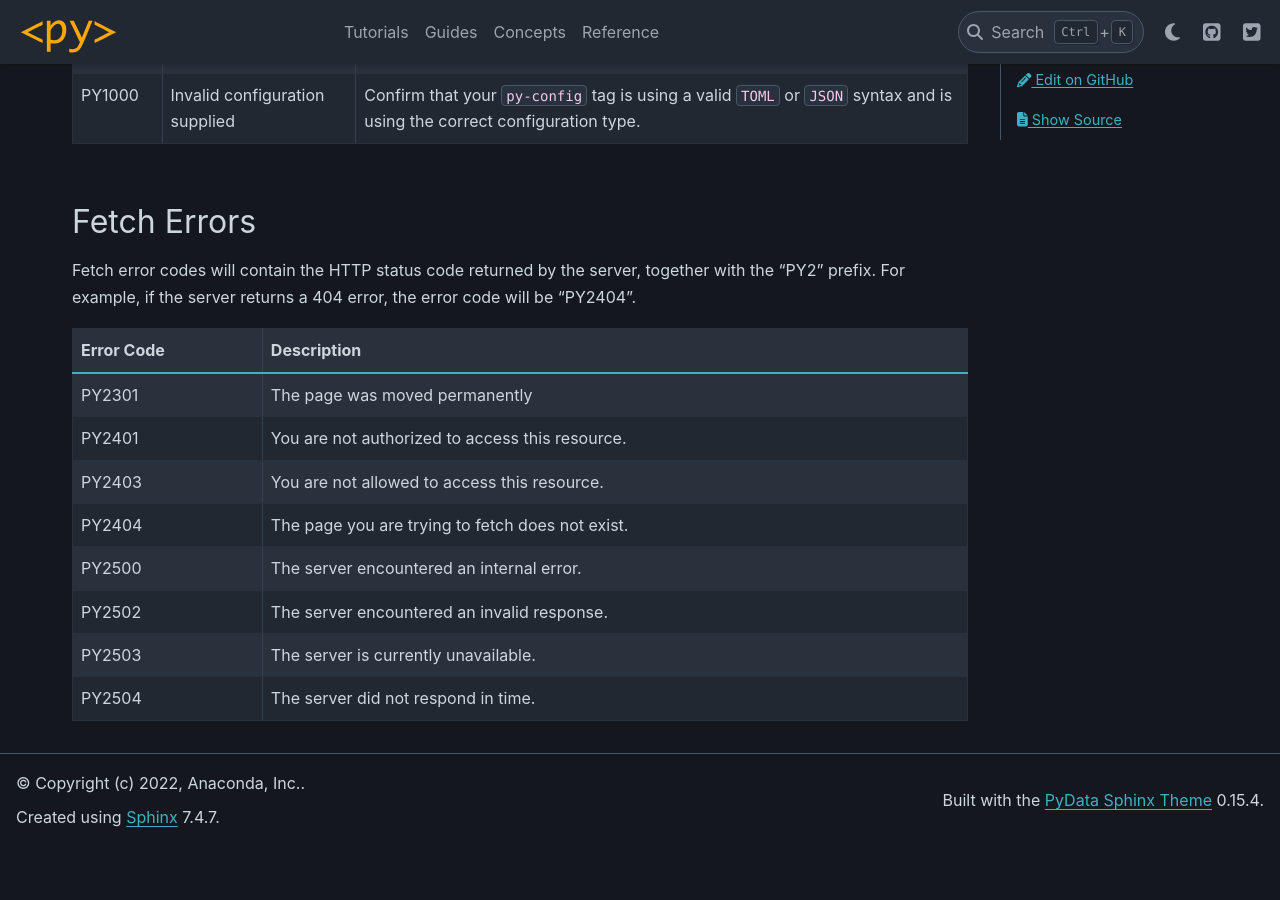
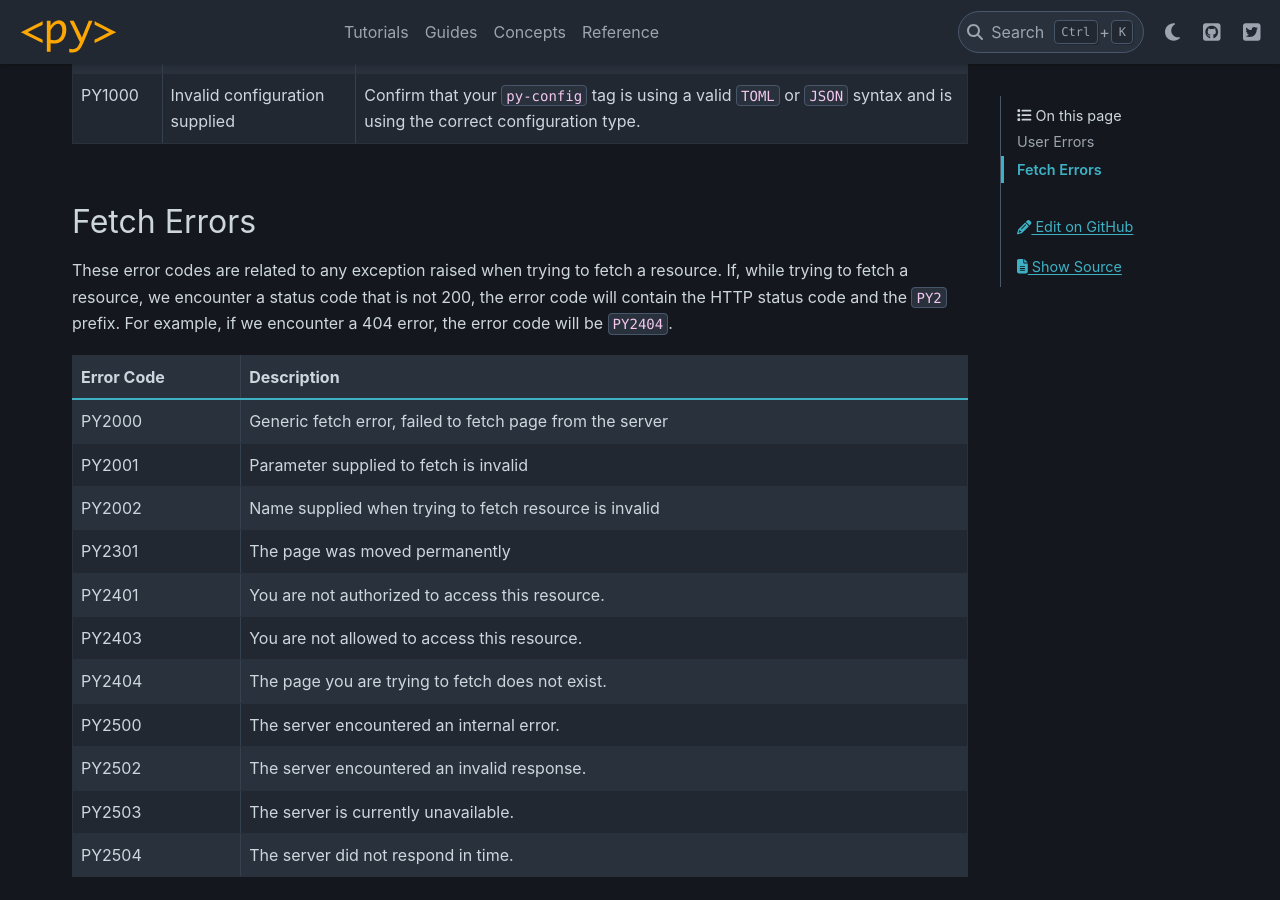
Before and after one commit to pyscript/pyscript, a Sphinx documentation site: the page built from docs/reference/exceptions.md, in a window 1280 px wide and 900 px high, scrolled down 454 px. Built offline with Sphinx 7.4.7 and the PyData theme 0.15.4, drawn with Linux system fonts in a browser that asks for light colours; before the commit the page ends 1301 px from its top, so only the background shows below that.

Commit message:
Remove p tags from banners, update docs

```diff
--- a/docs/reference/exceptions.md
+++ b/docs/reference/exceptions.md
@@ -5,24 +5,28 @@
 
 ## User Errors
 
-| Error code | Description | Recommendation |
-|------------|--------------------------------|----------------|
-| PY0001     | Feature is deprecated | Check the documentation for the feature you are using and see recommendations. |
+| Error code | Description                    | Recommendation     |
+|------------|--------------------------------|--------------------|
+| PY0001     | Feature is deprecated          | Check the documentation for the feature you are using and see recommendations. |
 | PY1000     | Invalid configuration supplied | Confirm that your `py-config` tag is using a valid `TOML` or `JSON` syntax and is using the correct configuration type. |
 
 
 
 ## Fetch Errors
 
-Fetch error codes will contain the HTTP status code returned by the server, together with the "PY2" prefix. For example, if the server returns a 404 error, the error code will be "PY2404".
+These error codes are related to any exception raised when trying to fetch a resource. If, while trying to fetch a resource, we encounter a status code that is not 200, the error code will contain the HTTP status code and the `PY2` prefix. For example, if we encounter a 404 error, the error code will be `PY2404`.
 
-| Error Code | Description |
-|------------|--------------------------------------------------|
-| PY2301     | The page was moved permanently |
-| PY2401     | You are not authorized to access this resource. |
-| PY2403     | You are not allowed to access this resource. |
-| PY2404     | The page you are trying to fetch does not exist. |
-| PY2500     | The server encountered an internal error. |
-| PY2502     | The server encountered an invalid response. |
-| PY2503     | The server is currently unavailable. |
-| PY2504     | The server did not respond in time. |
+
+| Error Code | Description                                                  |
+|------------|--------------------------------------------------------------|
+| PY2000     | Generic fetch error, failed to fetch page from the server    |
+| PY2001     | Parameter supplied to fetch is invalid                       |
+| PY2002     | Name supplied when trying to fetch resource is invalid       |
+| PY2301     | The page was moved permanently                               |
+| PY2401     | You are not authorized to access this resource.              |
+| PY2403     | You are not allowed to access this resource.                 |
+| PY2404     | The page you are trying to fetch does not exist.             |
+| PY2500     | The server encountered an internal error.                    |
+| PY2502     | The server encountered an invalid response.                  |
+| PY2503     | The server is currently unavailable.                         |
+| PY2504     | The server did not respond in time.                          |
```
Also changed, not shown: 3 other files.
